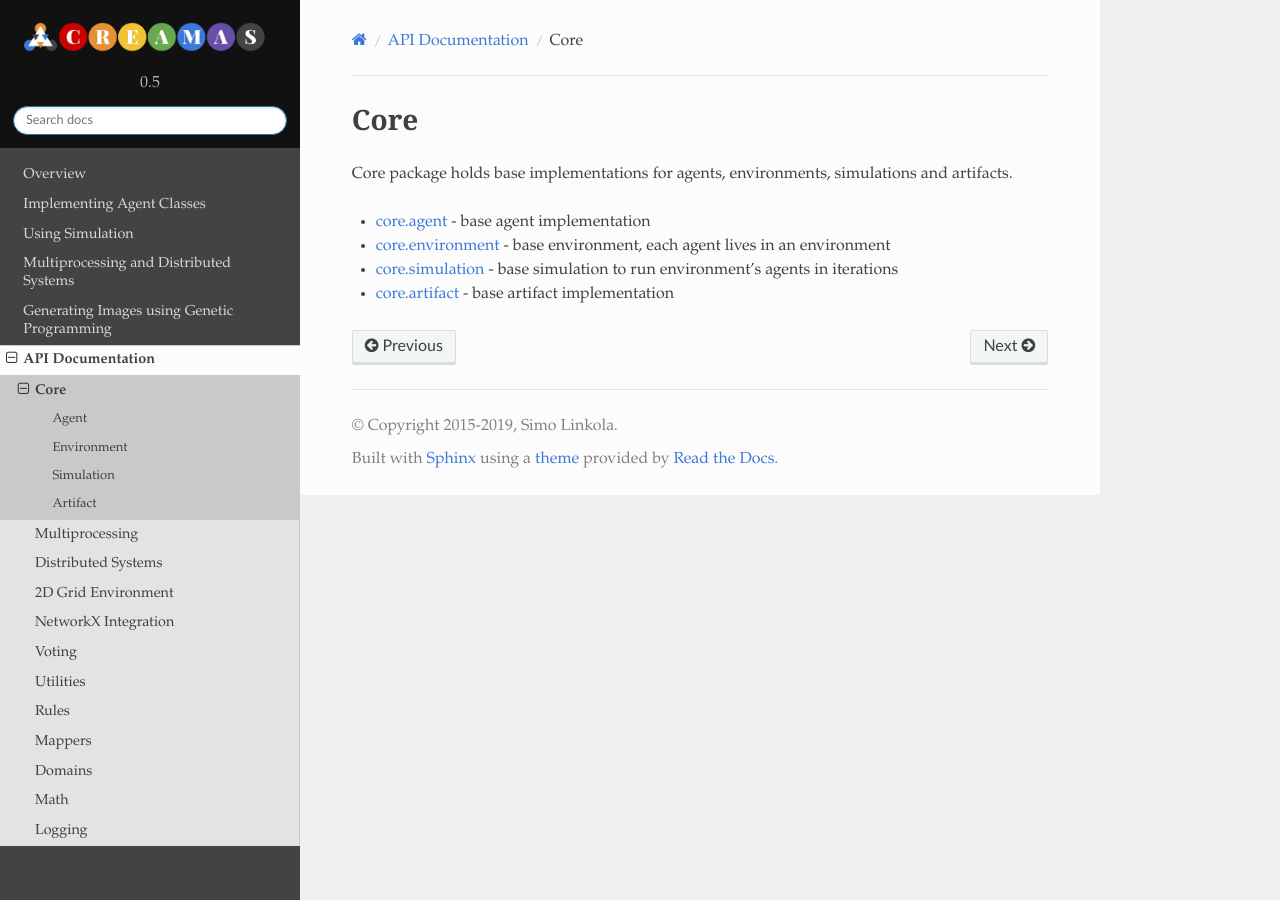
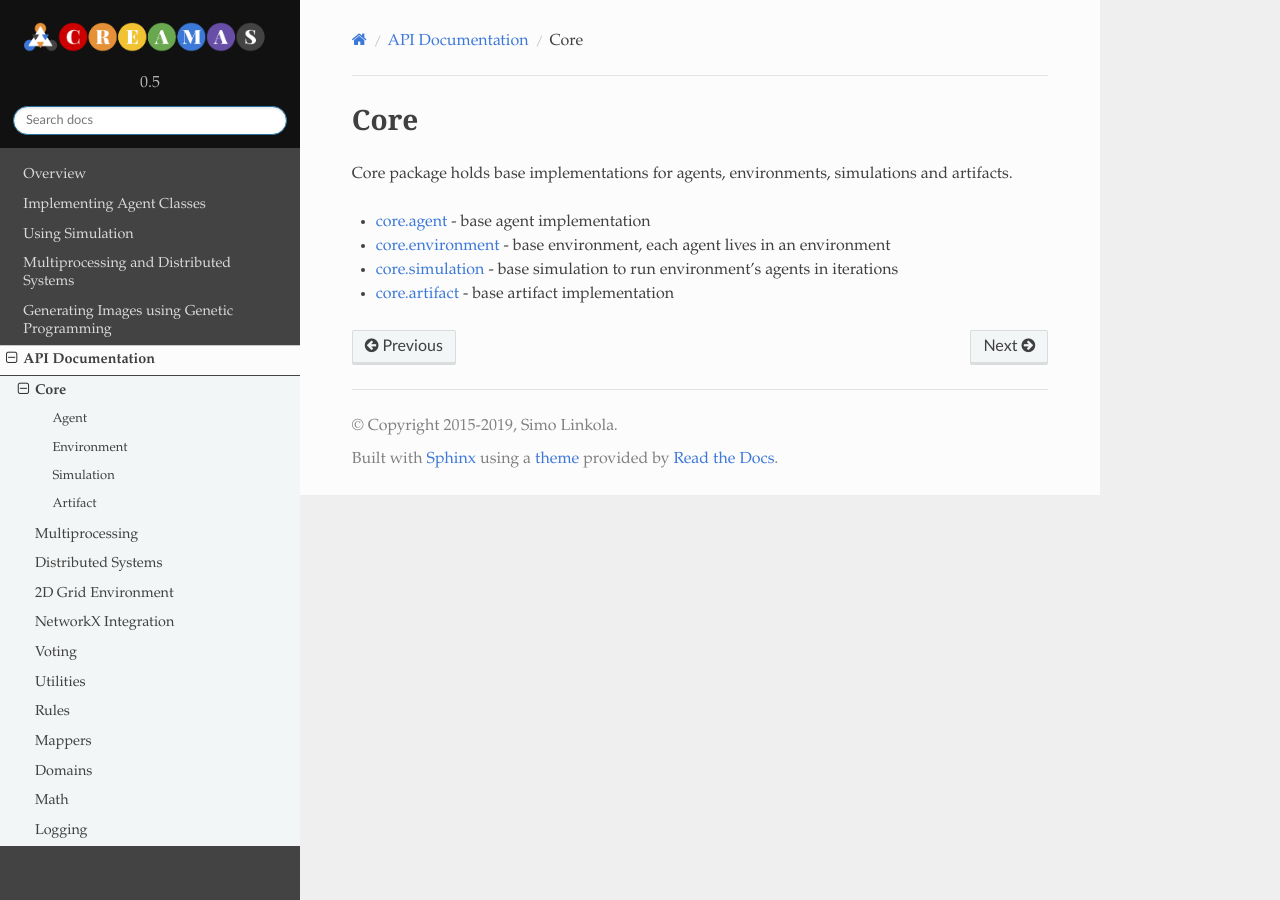
Before and after one commit to assamite/creamas, a Sphinx documentation site: the page built from docs/source/core.rst, in a window 1280 px wide. Built offline with Sphinx 7.4.7 and the Read the Docs theme 2.0.0, drawn with Linux system fonts in a browser that asks for light colours.

Commit message:
Enhanced Sphinx theme.

```diff
--- a/docs/source/_static/css/creamas_theme.css
+++ b/docs/source/_static/css/creamas_theme.css
@@ -17,6 +17,10 @@ a {
 
 a:visited {
     color: #674ea7;
+}
+
+.wy-nav-side {
+    background-color: #f3f6f6;
 }
 
 .wy-side-nav-search {
@@ -144,3 +148,15 @@ code, .rst-content tt, .rst-content code {
     padding: 5px;
     border-radius: 0%;
 }
+
+.wy-menu li.toctree-l2, .wy-menu li.toctree-l3, .wy-menu li.toctree-l4, .wy-menu-vertical li.toctree-l2.current>a, .wy-menu-vertical li.toctree-l3.current>a, .wy-menu-vertical li.toctree-l2.current li.toctree-l3>a {
+    background-color: #f3f6f6;
+}
+
+.wy-menu-vertical li.current a {
+    border-right: 0px;
+}
+
+.wy-menu-vertical li.toctree-l1.current>a {
+    border-bottom: solid 1px #434343;
+}
```
